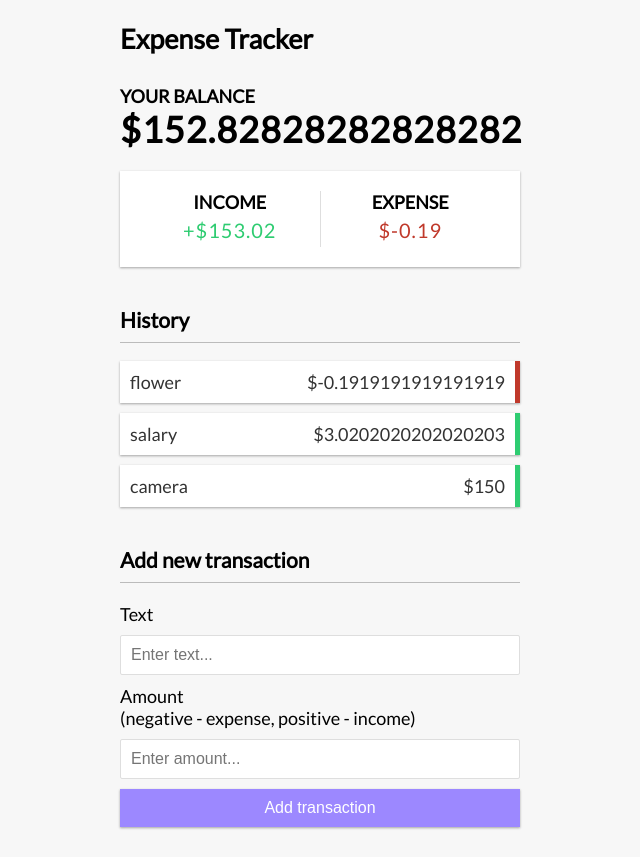
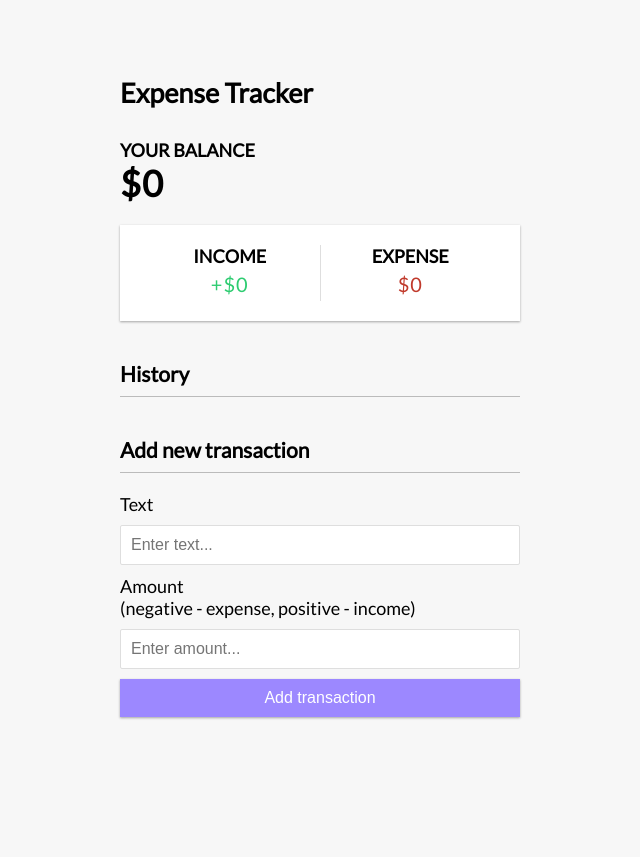
Before and after one commit to paulalextech/vue-expense-tracker, a Vue app: page / in a window 1280 px wide. Shown: the whole page, without its empty margins (320-960 px from the left). After the commit the page ends 800 px from the top, so only its background shows below. Built offline with nearby package versions, Linux system fonts and the light colour scheme.

Commit message:
local storage added

```diff
--- a/src/App.vue
+++ b/src/App.vue
@@ -20,15 +20,19 @@
 
 import { useToast } from 'vue-toastification';
 
-import { ref, computed } from 'vue';
+import { ref, computed, onMounted } from 'vue';
 
 const toast = useToast();
 
-const transactions = ref([
-	{ id: 1, text: 'flower', amount: -19 / 99 },
-	{ id: 2, text: 'salary', amount: 299 / 99 },
-	{ id: 3, text: 'camera', amount: 150 },
-]);
+const transactions = ref([]);
+
+onMounted(() => {
+	const savedTransactions = JSON.parse(localStorage.getItem('transactions'));
+
+	if (savedTransactions) {
+		transactions.value = savedTransactions;
+	}
+});
 
 const total = computed(() => {
 	return transactions.value.reduce((acc, transaction) => {
```
